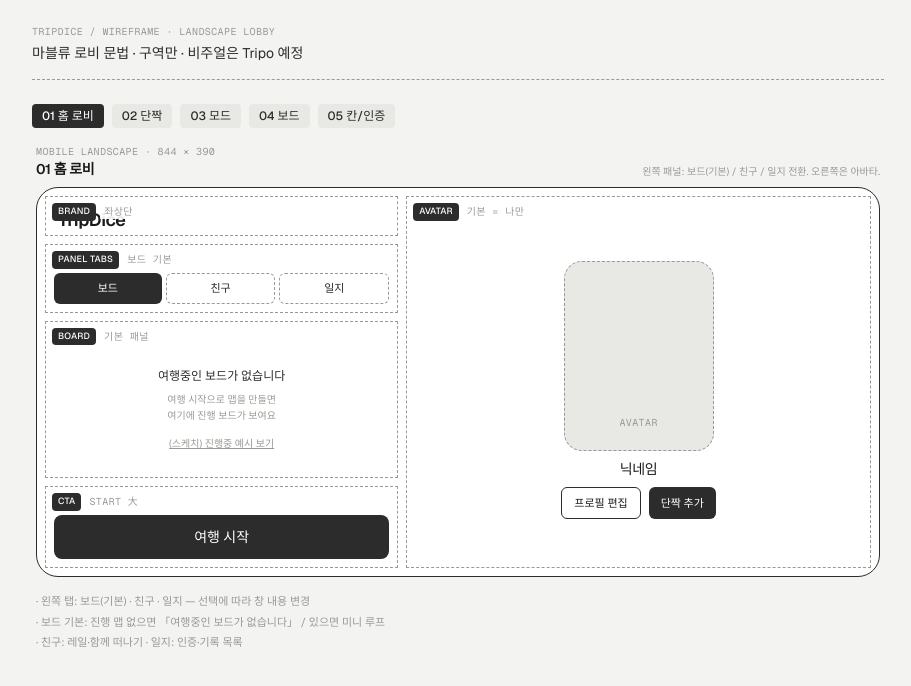
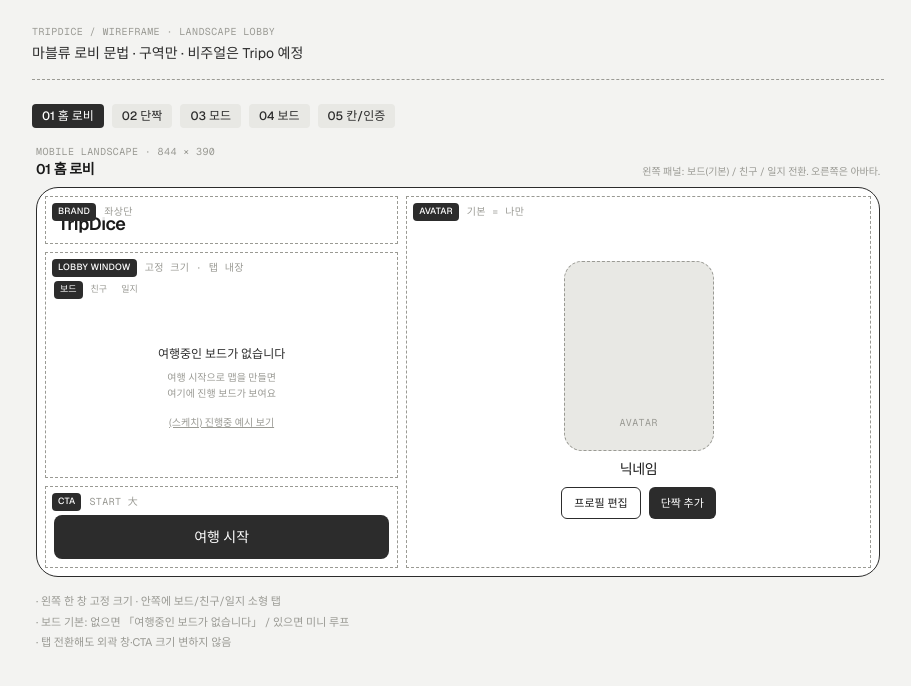
Before and after one commit to dudi199784-hash/tripdice, a Next.js app: page / in a window 1280 px wide. Shown: the top 686 px of the page, without its empty margins (182-1093 px from the left). Built offline with nearby package versions, Linux system fonts and the light colour scheme.

Commit message:
Keep lobby window size fixed with inline panel tabs.
Co-authored-by: Cursor <cursoragent@cursor.com>

```diff
--- a/src/app/page.tsx
+++ b/src/app/page.tsx
@@ -40,9 +40,9 @@ export default function Home() {
 
       <SpecList
         items={[
-          "왼쪽 탭: 보드(기본) · 친구 · 일지 — 선택에 따라 창 내용 변경",
-          "보드 기본: 진행 맵 없으면 「여행중인 보드가 없습니다」 / 있으면 미니 루프",
-          "친구: 레일·함께 떠나기 · 일지: 인증·기록 목록",
+          "왼쪽 한 창 고정 크기 · 안쪽에 보드/친구/일지 소형 탭",
+          "보드 기본: 없으면 「여행중인 보드가 없습니다」 / 있으면 미니 루프",
+          "탭 전환해도 외곽 창·CTA 크기 변하지 않음",
         ]}
       />
     </>
--- a/src/components/LobbySidePanel.tsx
+++ b/src/components/LobbySidePanel.tsx
@@ -25,12 +25,13 @@ export function LobbySidePanel() {
 
   return (
     <div className="flex min-h-0 flex-col gap-2">
-      <Region label="brand" spec="좌상단" className="flex h-[40px] shrink-0 items-center px-3">
+      <Region label="brand" spec="좌상단" className="flex h-[48px] shrink-0 items-center px-3">
         <p className="mt-2 text-lg font-semibold tracking-tight">TripDice</p>
       </Region>
 
-      <Region label="panel tabs" spec="보드 기본" className="shrink-0 px-2 pb-2 pt-7">
-        <div className="flex gap-1">
+      {/* 친구창과 동일한 한 칸 — 탭은 창 안 소형, 모드 바꿔도 외곽 크기 고정 */}
+      <Region label="lobby window" spec="고정 크기 · 탭 내장" className="flex min-h-0 flex-1 flex-col px-2 pb-2 pt-7">
+        <div className="mb-2 flex shrink-0 gap-0.5">
           {tabs.map((tab) => {
             const active = panel === tab.id;
             return (
@@ -38,10 +39,10 @@ export function LobbySidePanel() {
                 key={tab.id}
                 type="button"
                 onClick={() => setPanel(tab.id)}
-                className={`flex-1 rounded-md py-1.5 text-[11px] font-medium ${
+                className={`rounded px-1.5 py-0.5 text-[9px] font-medium ${
                   active
                     ? "bg-[var(--wire-strong)] text-white"
-                    : "border border-dashed border-[var(--wire)] text-[var(--wire-strong)]"
+                    : "text-[var(--wire)]"
                 }`}
               >
                 {tab.label}
@@ -49,18 +50,21 @@ export function LobbySidePanel() {
             );
           })}
         </div>
-      </Region>
 
-      <Region
-        label={panel}
-        spec={panel === "board" ? "기본 패널" : panel === "friends" ? "소셜" : "기록"}
-        className="flex min-h-0 flex-1 flex-col px-2 pb-2 pt-7"
-      >
-        {panel === "board" ? (
-          <BoardPanel hasActiveBoard={hasActiveBoard} onTogglePreview={() => setHasActiveBoard((v) => !v)} />
-        ) : null}
-        {panel === "friends" ? <FriendsPanel /> : null}
-        {panel === "journal" ? <JournalPanel /> : null}
+        <div className="relative min-h-0 flex-1 overflow-hidden">
+          <div className={panel === "board" ? "flex h-full flex-col" : "hidden"}>
+            <BoardPanel
+              hasActiveBoard={hasActiveBoard}
+              onTogglePreview={() => setHasActiveBoard((v) => !v)}
+            />
+          </div>
+          <div className={panel === "friends" ? "flex h-full flex-col" : "hidden"}>
+            <FriendsPanel />
+          </div>
+          <div className={panel === "journal" ? "flex h-full flex-col" : "hidden"}>
+            <JournalPanel />
+          </div>
+        </div>
       </Region>
 
       <Region label="cta" spec="Start 大" className="shrink-0 p-2 pt-7">
@@ -84,7 +88,7 @@ function BoardPanel({
 }) {
   if (!hasActiveBoard) {
     return (
-      <div className="flex flex-1 flex-col items-center justify-center gap-2 px-2 text-center">
+      <div className="flex h-full flex-col items-center justify-center gap-2 px-1 text-center">
         <p className="text-xs font-medium text-[var(--wire-strong)]">여행중인 보드가 없습니다</p>
         <p className="text-[10px] leading-relaxed text-[var(--wire)]">
           여행 시작으로 맵을 만들면
@@ -103,21 +107,21 @@ function BoardPanel({
   }
 
   return (
-    <div className="flex flex-1 flex-col gap-2">
-      <p className="text-[10px] text-[var(--wire)]">진행중 · 국내 / 8칸 루프</p>
-      <div className="grid flex-1 grid-cols-3 grid-rows-3 gap-1">
+    <div className="flex h-full flex-col gap-1.5">
+      <p className="shrink-0 text-[10px] text-[var(--wire)]">진행중 · 국내 / 8칸 루프</p>
+      <div className="grid min-h-0 flex-1 grid-cols-3 grid-rows-3 gap-1">
         {["S", "여", "이", "이", "·", "여", "여", "이", "이"].map((label, i) => (
           <div
             key={i}
             className={`flex items-center justify-center rounded border border-dashed border-[var(--wire)] text-[9px] ${
-              label === "·" ? "border-transparent text-[var(--wire)]" : ""
+              label === "·" ? "border-transparent" : ""
             } ${label === "여" && i === 5 ? "ring-1 ring-[var(--wire-strong)]" : ""}`}
           >
             {label === "·" ? "" : label}
           </div>
         ))}
       </div>
-      <div className="flex items-center justify-between gap-2">
+      <div className="flex shrink-0 items-center justify-between gap-2">
         <Link href="/play" className="text-[11px] font-medium text-[var(--wire-strong)] underline">
           이어서 여행
         </Link>
@@ -131,12 +135,12 @@ function BoardPanel({
 
 function FriendsPanel() {
   return (
-    <div className="flex flex-1 flex-col justify-center">
+    <div className="flex h-full flex-col justify-center">
       <div className="flex items-center gap-2 overflow-hidden px-1">
         {friends.map((f) => (
           <div
             key={f}
-            className={`flex h-10 w-10 shrink-0 items-center justify-center rounded-full border border-dashed border-[var(--wire)] text-[10px] ${
+            className={`flex h-11 w-11 shrink-0 items-center justify-center rounded-full border border-dashed border-[var(--wire)] text-[10px] ${
               f === "+" ? "bg-[var(--wire-muted)]" : ""
             }`}
           >
@@ -157,9 +161,9 @@ function FriendsPanel() {
 
 function JournalPanel() {
   return (
-    <div className="flex min-h-0 flex-1 flex-col gap-1.5 overflow-hidden">
-      <p className="text-[10px] text-[var(--wire)]">여행하며 남긴 기록</p>
-      <ul className="min-h-0 flex-1 space-y-1.5 overflow-auto pr-0.5">
+    <div className="flex h-full min-h-0 flex-col gap-1.5 overflow-hidden">
+      <p className="shrink-0 text-[10px] text-[var(--wire)]">여행하며 남긴 기록</p>
+      <ul className="min-h-0 flex-1 space-y-1.5 overflow-auto">
         {journalEntries.map((entry) => (
           <li
             key={entry.place}
```
